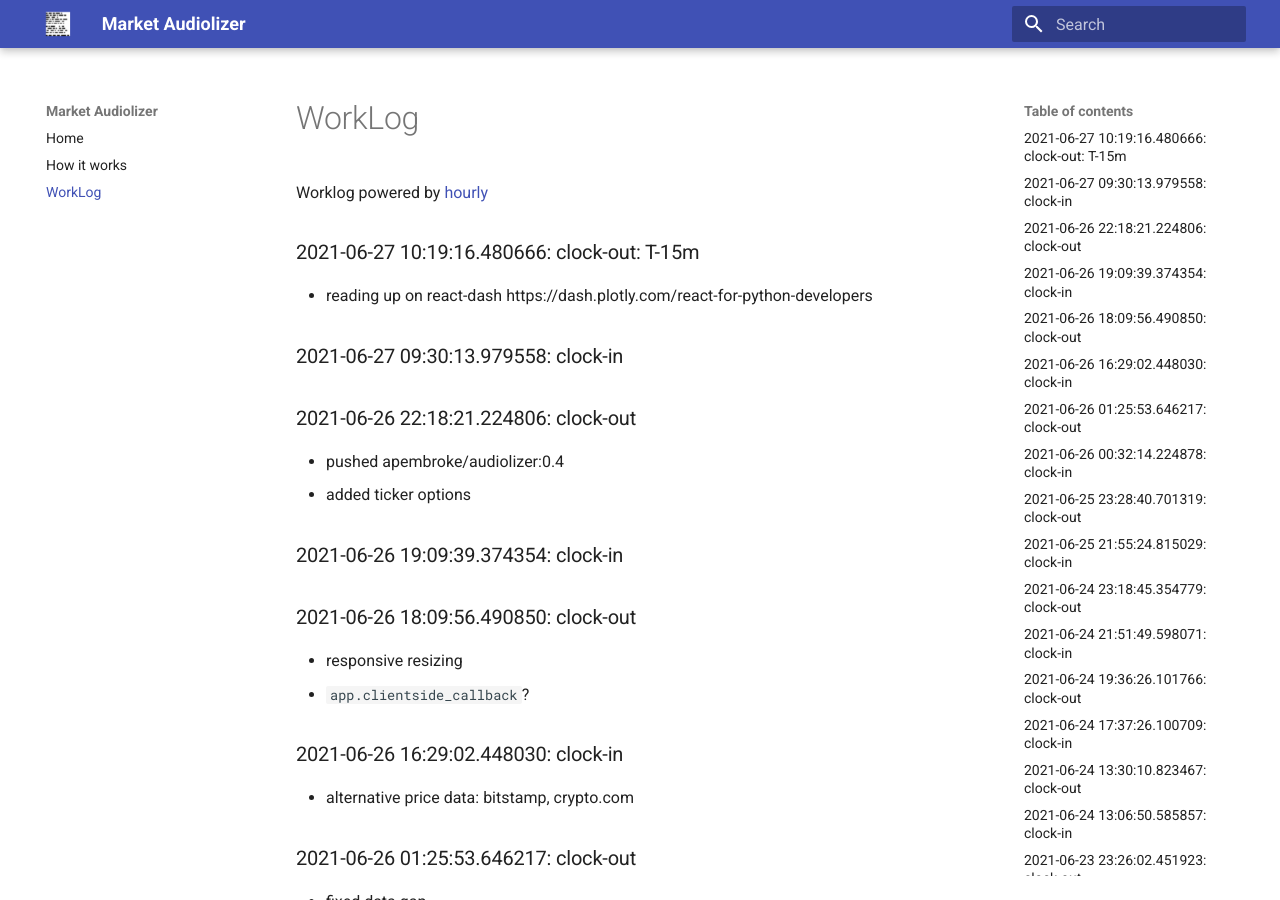
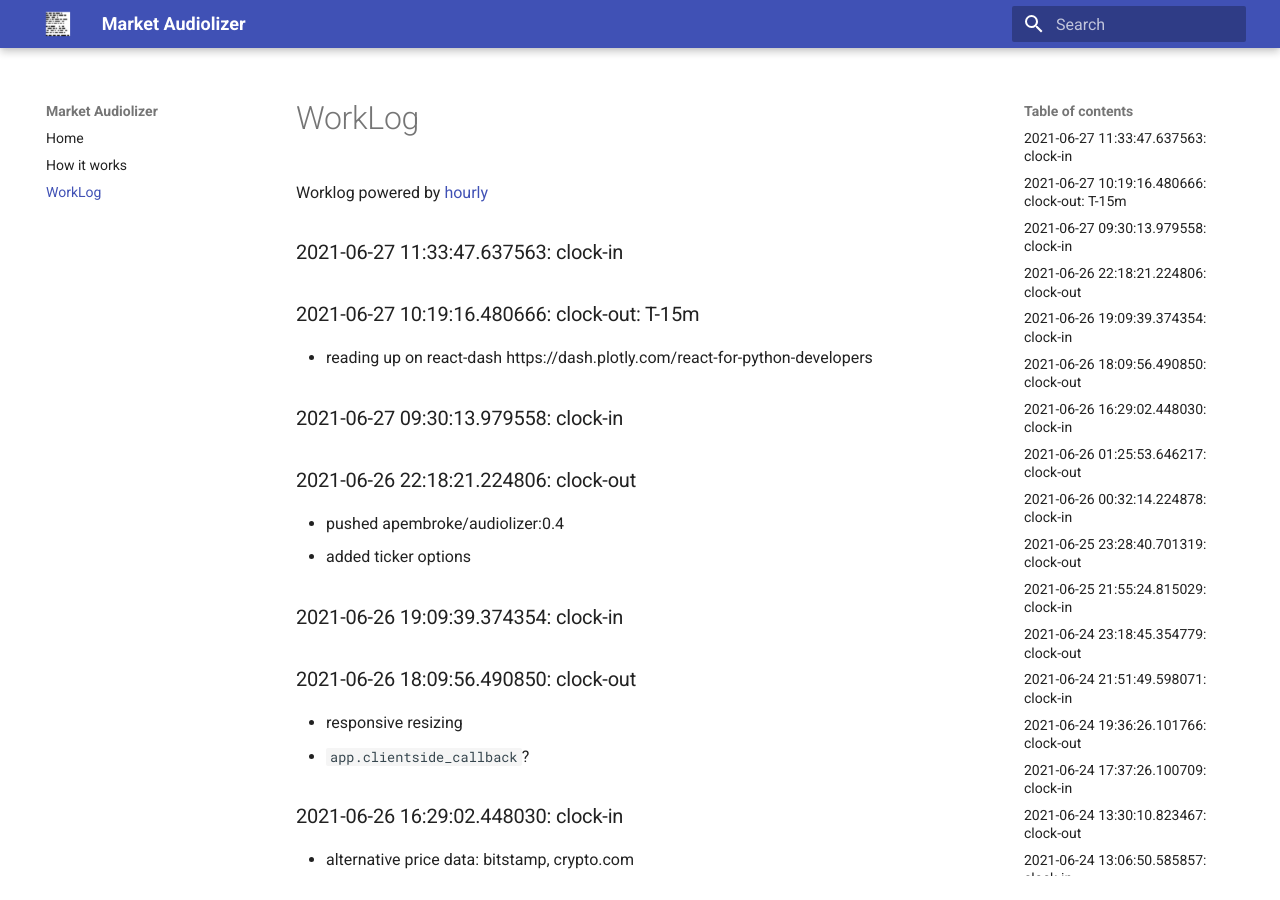
Before and after one commit to asherp/audiolizer, an MkDocs documentation site: the page built from docs/WorkLog.md, in a window 1280 px wide and 900 px high. Built offline with MkDocs 1.6.1 and Material for MkDocs 9.7.7, drawn with Linux system fonts in a browser that asks for light colours.

Commit message:
clock-in

```diff
--- a/WorkLog.md
+++ b/WorkLog.md
@@ -1,3 +1,6 @@
+
+### 2021-06-27 11:33:47.637563: clock-in
+
 ### 2021-06-27 10:19:16.480666: clock-out: T-15m
 
 * reading up on react-dash https://dash.plotly.com/react-for-python-developers
```
